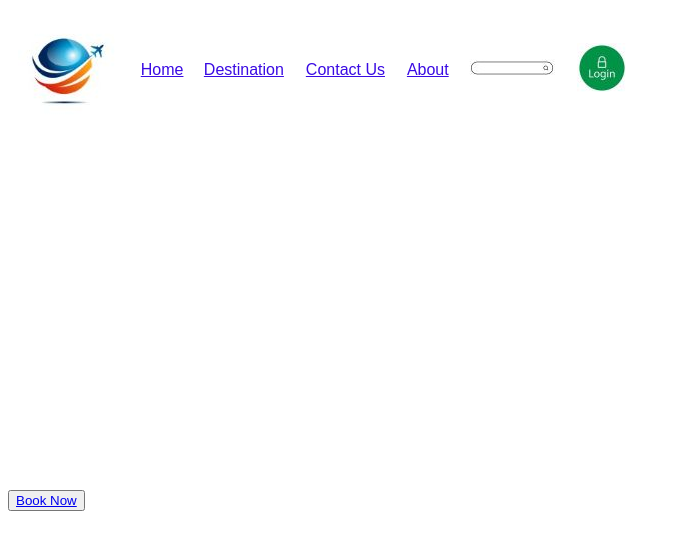
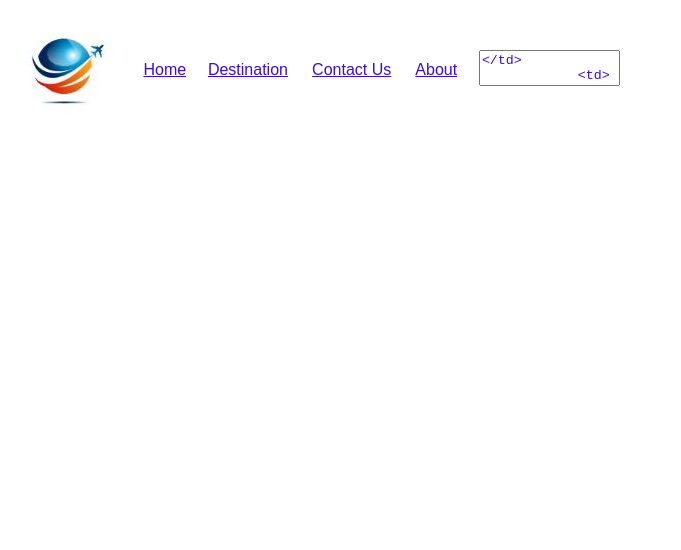
Before and after one commit to Kartiki23/Travel, a plain HTML site: page index.html in a window 1280 px wide. Shown: the whole page, without its empty margins (0-681 px from the left). Drawn offline with Linux system fonts and the light colour scheme.

Commit message:
Update index.html

```diff
--- a/index.html
+++ b/index.html
@@ -61,7 +61,7 @@
             <td><a href="Destination.html">Destination</a></td>
             <td><a href="contact.html">Contact Us</a></td>
             <td><a href="About.html">About</a></td>
-            <td><img src="searchbar.jpg" alt="logo"></td>
+            <td><textarea id="message" name="message" rows="2" cols="15" placeholder="Search bar"></td>
             <td><a href="login.html"><img src="login_icon.jpg" alt="logo"></a></td>
             </tr>
 
```
